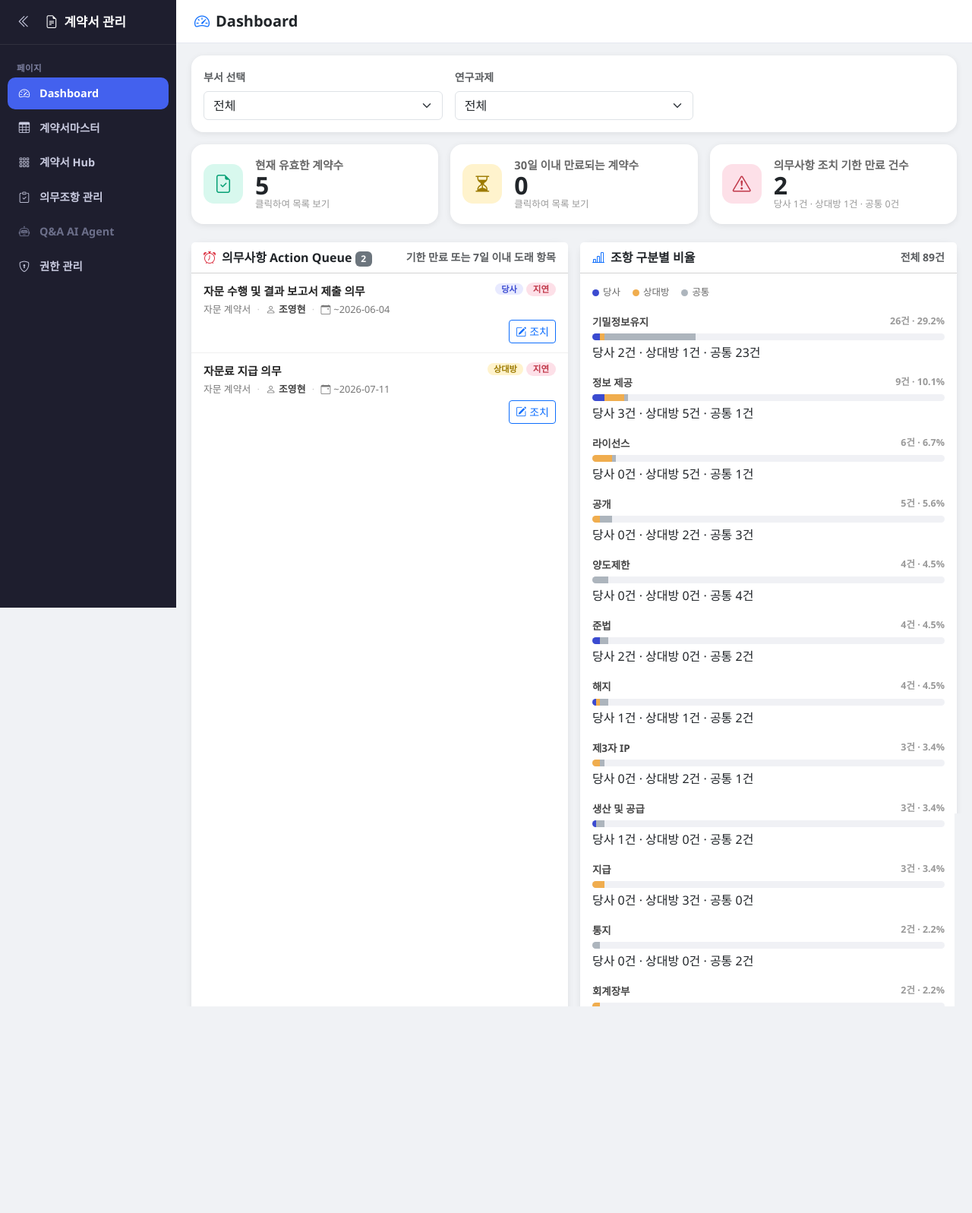
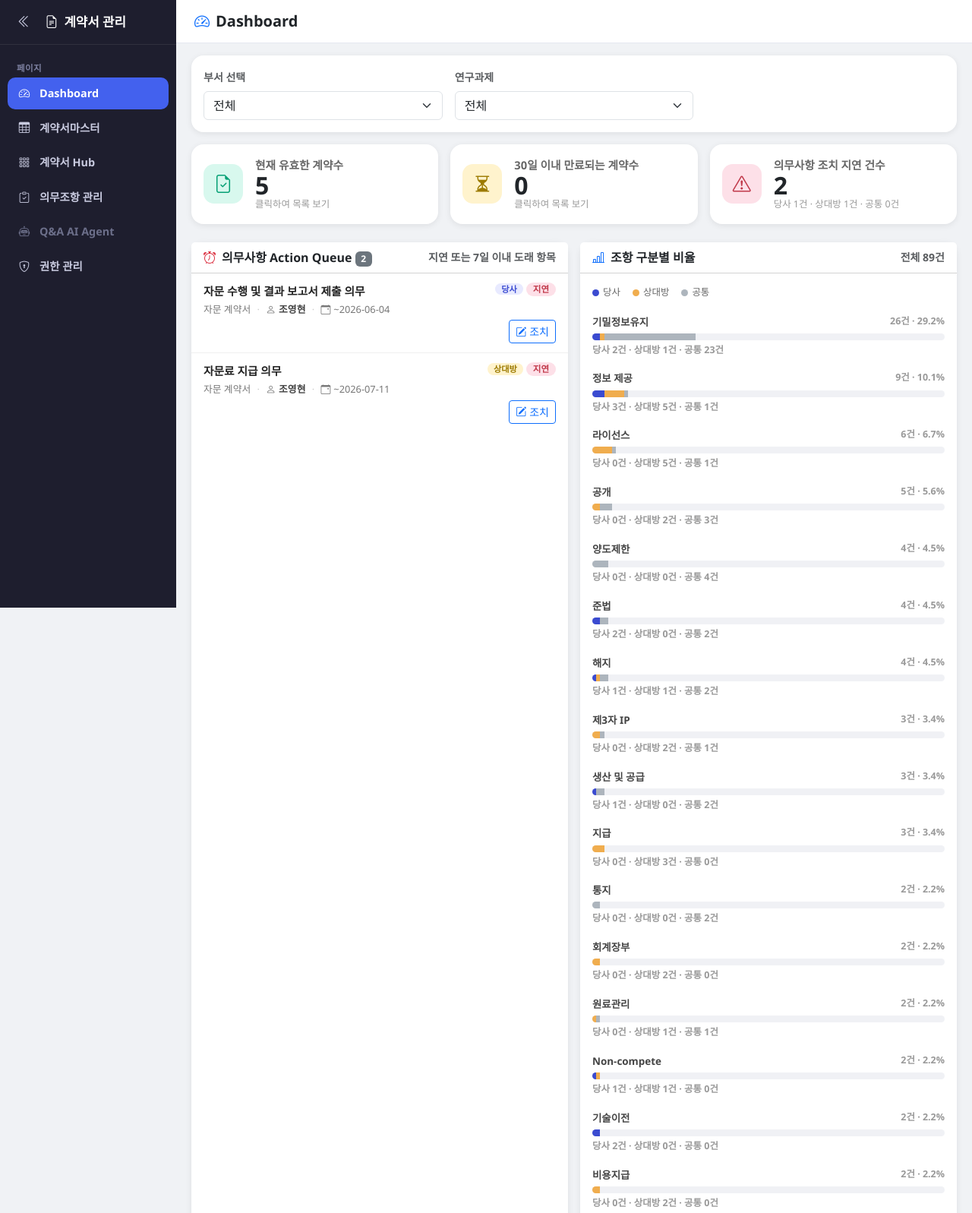
Before and after one commit to eunjeekim0-bit/contractManagement, a Flask app: page /dashboard in a window 1280 px wide. Shown: the top 1597 px of the page at 76% size. Run offline with Flask 3, Linux system fonts and the light colour scheme.

Commit message:
Dashboard 문구 '기한 만료'를 '지연'으로 통일, 조항 구분별 비율 글자 크기 수정
당사/상대방/공통 건수 텍스트가 .cat-bar-label 안에서만 작게 표시되도록
스코프된 CSS 때문에 별도 위치의 동일 텍스트에는 적용되지 않던 문제 수정.

Co-Authored-By: Claude Sonnet 5 <noreply@anthropic.com>

```diff
--- a/templates/dashboard.html
+++ b/templates/dashboard.html
@@ -55,7 +55,7 @@ table.ob-table thead th, table.ct-table thead th { vertical-align: middle; text-
 .cat-legend-dot { width:9px; height:9px; border-radius:50%; display:inline-block; }
 .cat-bar-row { padding: 9px 16px; }
 .cat-bar-label { font-size: .84rem; font-weight: 600; color: #444; display:flex; justify-content:space-between; margin-bottom: 5px; }
-.cat-bar-label .cat-bar-meta { color: #999; font-weight: 600; font-size: .78rem; }
+.cat-bar-meta { color: #999; font-weight: 600; font-size: .78rem; }
 .cat-bar-track { background:#f0f1f5; border-radius: 999px; height: 9px; overflow: hidden; display:flex; }
 .cat-bar-seg { height:100%; }
 .seg-당사 { background:#3b4bd0; }
@@ -116,7 +116,7 @@ table.ob-table thead th, table.ct-table thead th { vertical-align: middle; text-
       <div class="d-flex align-items-center gap-3">
         <div class="icon icon-overdue"><i class="bi bi-exclamation-triangle"></i></div>
         <div>
-          <div class="stat-label">의무사항 조치 기한 만료 건수</div>
+          <div class="stat-label">의무사항 조치 지연 건수</div>
           <div class="stat-value" id="stat-overdue">-</div>
           <div class="stat-hint" id="stat-overdue-breakdown">당사 -건 · 상대방 -건 · 공통 -건</div>
         </div>
@@ -131,13 +131,13 @@ table.ob-table thead th, table.ct-table thead th { vertical-align: middle; text-
     <div class="card aq-card h-100">
       <div class="card-header bg-white fw-bold d-flex justify-content-between align-items-center">
         <span><i class="bi bi-alarm me-2 text-danger"></i>의무사항 Action Queue <span class="badge bg-secondary" id="urgentCount">0</span></span>
-        <span class="small text-muted">기한 만료 또는 7일 이내 도래 항목</span>
+        <span class="small text-muted">지연 또는 7일 이내 도래 항목</span>
       </div>
       <div class="card-body p-0">
         <div class="aq-list" id="aqList"></div>
         <div class="empty-state" id="urgentEmpty" style="display:none">
           <i class="bi bi-emoji-smile" style="font-size:2rem"></i>
-          <div class="mt-2">임박하거나 만료된 의무사항이 없습니다</div>
+          <div class="mt-2">임박하거나 지연된 의무사항이 없습니다</div>
         </div>
       </div>
     </div>
@@ -199,12 +199,12 @@ table.ob-table thead th, table.ct-table thead th { vertical-align: middle; text-
   </div>
 </div>
 
-<!-- 의무사항 기한만료 목록 모달 -->
+<!-- 의무사항 지연 목록 모달 -->
 <div class="modal fade" id="obligationModal" tabindex="-1">
   <div class="modal-dialog modal-xl modal-dialog-scrollable">
     <div class="modal-content">
       <div class="modal-header py-2">
-        <h6 class="modal-title fw-bold"><i class="bi bi-exclamation-triangle me-2 text-danger"></i>기한 만료 의무사항</h6>
+        <h6 class="modal-title fw-bold"><i class="bi bi-exclamation-triangle me-2 text-danger"></i>지연 의무사항</h6>
         <button type="button" class="btn-close" data-bs-dismiss="modal"></button>
       </div>
       <div class="modal-body p-0">
@@ -226,7 +226,7 @@ table.ob-table thead th, table.ct-table thead th { vertical-align: middle; text-
           </table>
         </div>
         <div class="empty-state" id="obligationModalEmpty" style="display:none">
-          <div class="mt-2">기한이 만료된 의무사항이 없습니다</div>
+          <div class="mt-2">지연된 의무사항이 없습니다</div>
         </div>
       </div>
     </div>
@@ -418,7 +418,7 @@ async function openContractModal(mode) {
   contractModal.show();
 }
 
-// ==================== 의무사항 기한만료 모달 ====================
+// ==================== 의무사항 지연 모달 ====================
 async function openObligationModal() {
   const dept = currentDept();
   const rp = currentResearchProject();
```
